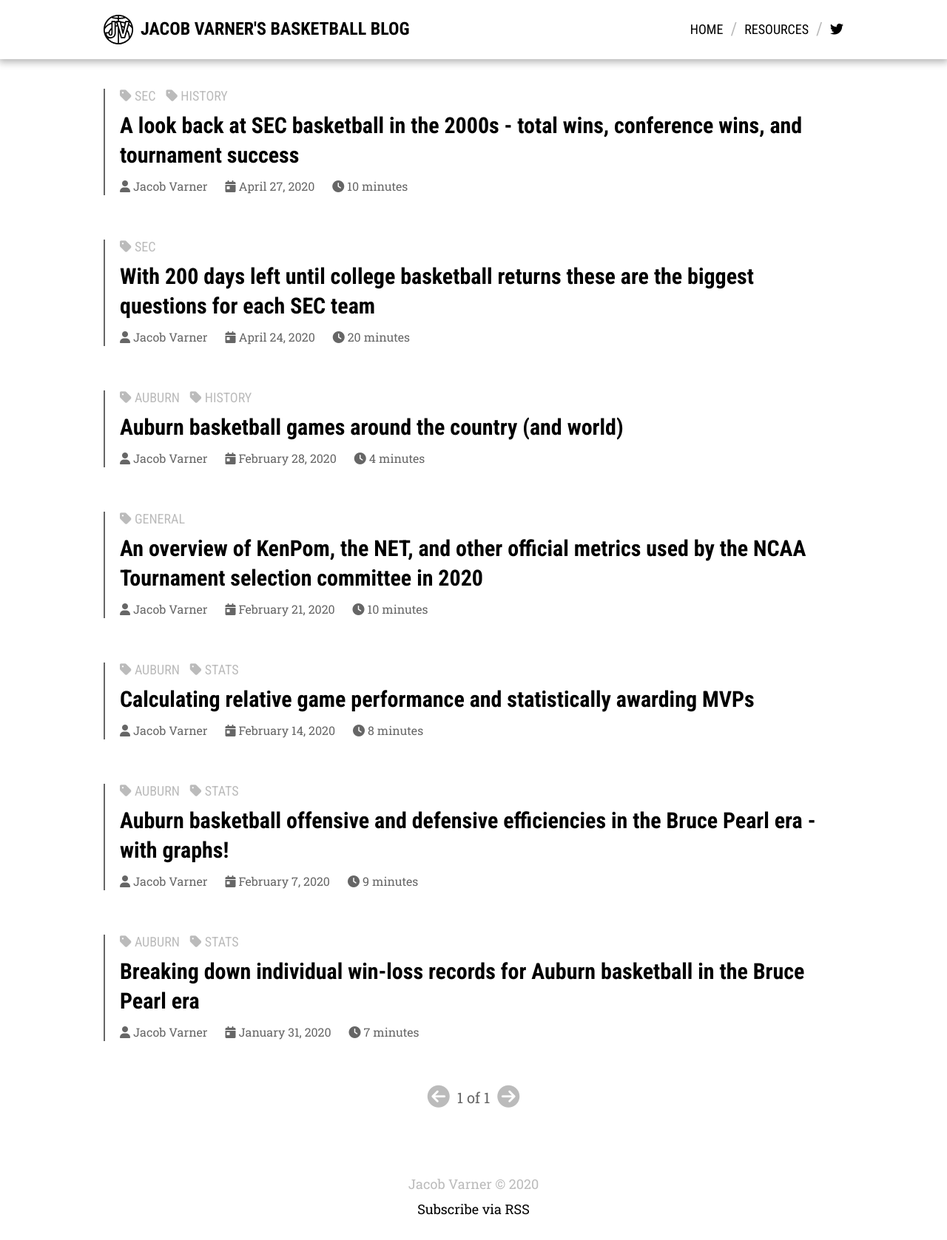
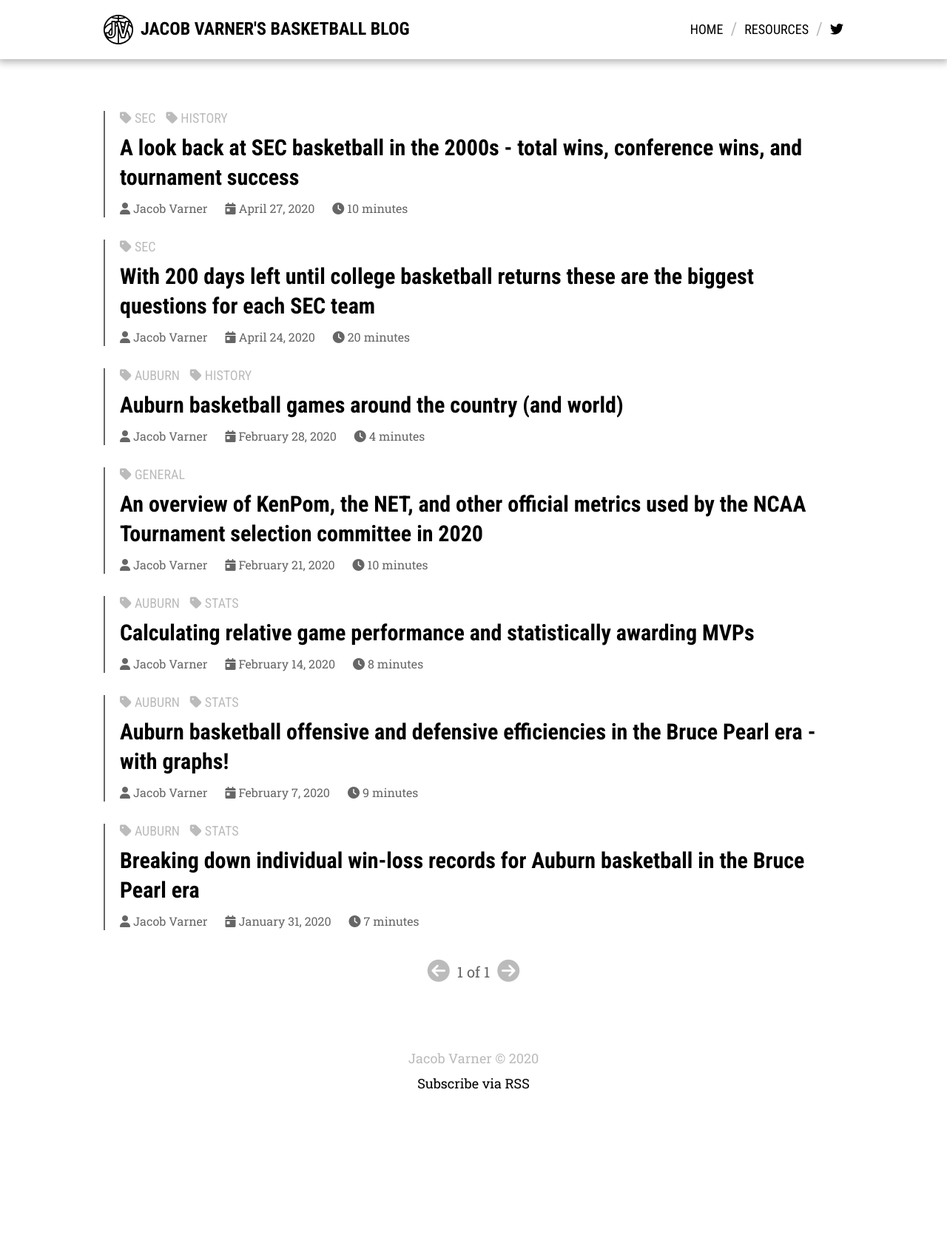
Before and after one commit to jacobvarner/hoops-jacobvarner, a Jekyll site: the page built from index.html, in a window 1280 px wide. Shown: the whole page at 74% size. Built offline with Jekyll 4.4.1, drawn with Linux system fonts in a browser that asks for light colours; nearby versions of some CDN libraries; the list of posts is cut into pages by our own code; after the commit the page ends 1507 px from its top, so only the background shows below that.

Commit message:
Fixed feed spacing

```diff
--- a/styles/main.sass
+++ b/styles/main.sass
@@ -87,7 +87,7 @@ div#posts-container
 
   div.post-container
     display: block
-    margin: 0 0 60px 0
+    margin: 30px 0
     padding: 0 0 0 20px
     border-left: 2px solid $dark-gray
 
```
